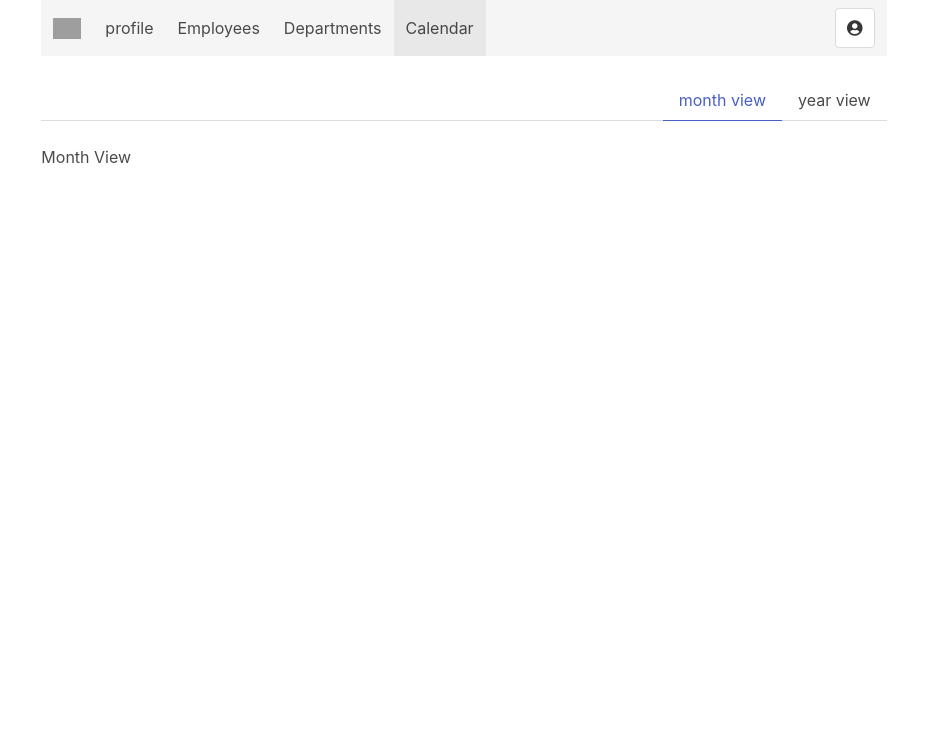
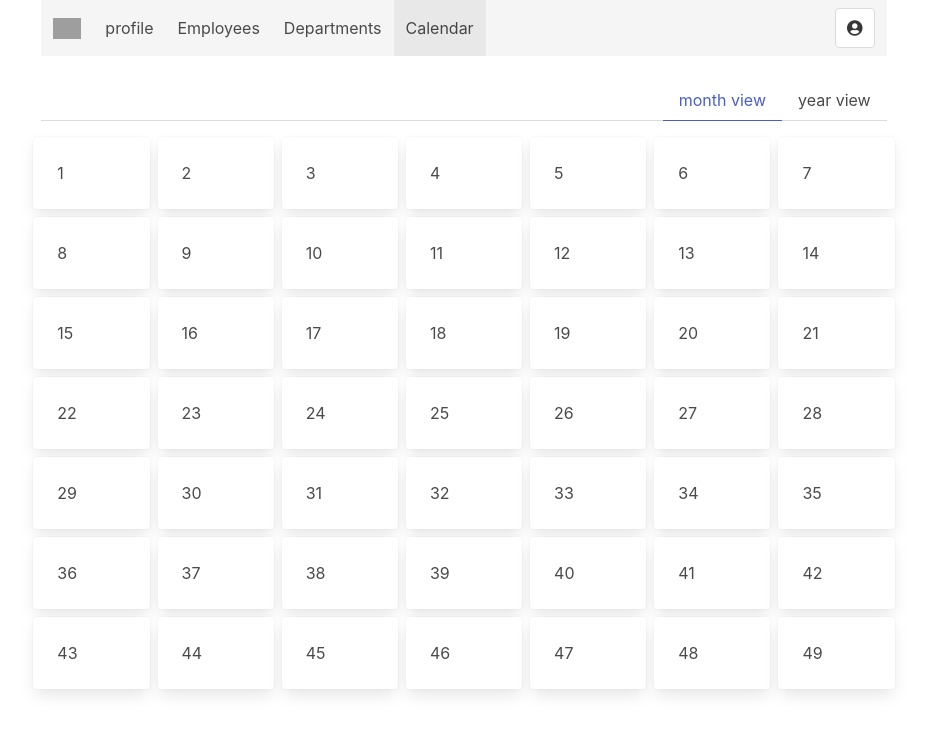
Before and after one commit to dabeng/hr, a React (Create React App) app: page /calendar/month-view in a window 1280 px wide. Shown: the top 734 px of the page, without its empty margins (176-1103 px from the left). Built offline with nearby package versions, Linux system fonts and the light colour scheme; sample sign-in values are in the browser's storage; grey boxes are pictures that could not be loaded.

Commit message:
add day.js to monthview

```diff
--- a/package.json
+++ b/package.json
@@ -11,6 +11,7 @@
     "@testing-library/user-event": "^7.1.2",
     "axios": "^0.21.1",
     "bulma": "^0.9.2",
+    "dayjs": "^1.10.7",
     "history": "^5.1.0",
     "node-sass": "^5.0.0",
     "react": "^17.0.1",
--- a/src/features/calendar/MonthView.js
+++ b/src/features/calendar/MonthView.js
@@ -1,10 +1,34 @@
 import React from "react";
+
+import dayjs from 'dayjs';
+
+import styles from "./MonthView.module.scss";
 
 const MonthView = () => {
 
+  const createCards = () => {
+    let rows = [];
+    for (var i = 0; i < 7; i++) {
+      let columns = [];
+      for (var j = 0; j < 7; j++) {
+        columns.push(<div className={`column ${styles.card}`} key={7 * i + j}>
+          <div className="card">
+            <div className="card-content">
+              <div className="content">
+                {7 * i + j + 1}
+              </div>
+            </div>
+          </div>
+        </div>);
+      }
+      rows.push(<div className="columns is-mobile" key={i}>{columns}</div>);
+    }
+    return rows;
+  }
+
   return (
     <div>
-      <h2>Month View</h2>
+      {createCards()}
     </div>
   );
 };
--- /dev/null
+++ b/src/features/calendar/MonthView.module.scss
@@ -0,0 +1,3 @@
+.card {
+  padding: 0.25rem;
+}
```
Also changed, not shown: 1 other file (tests, documents, lock files or other folders).
